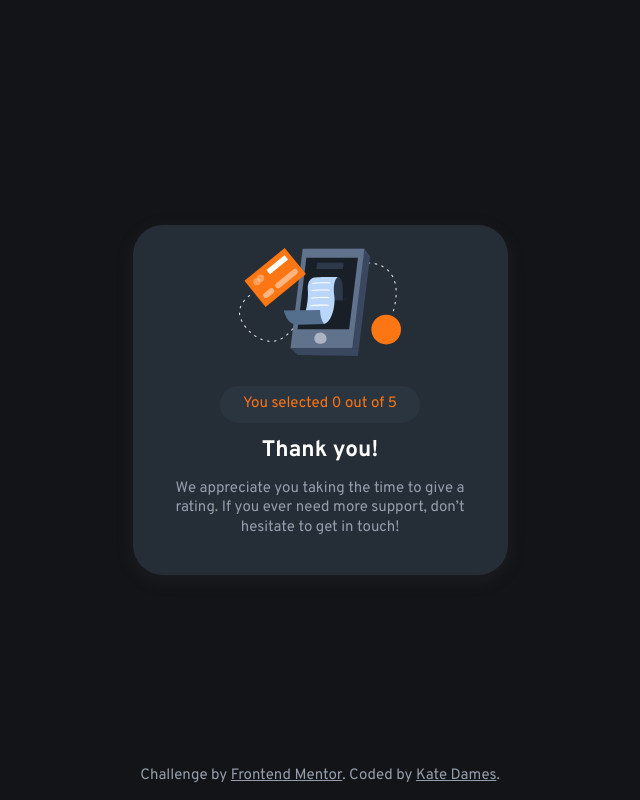
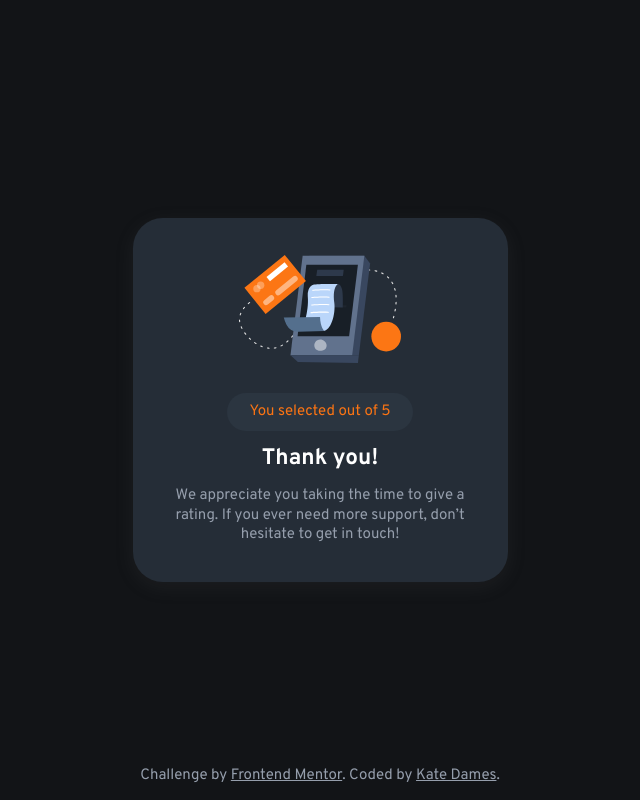
Before and after one commit to funficient/fem-rating-component, a plain HTML site: page index.html in a window 1280 px wide. Both pictures are taken after a click on the button "SUBMIT". Shown: the whole page, without its empty margins (320-960 px from the left). Drawn offline with Linux system fonts and the light colour scheme.

Commit message:
Remove default value

```diff
--- a/index.html
+++ b/index.html
@@ -41,7 +41,7 @@
 
     <div class="card hidden" id="thank-you">
       <img src="images/illustration-thank-you.svg" alt="thank you illustration">
-      <div class="vote-message">You selected <span id="rating">0</span> out of 5</div>
+      <div class="vote-message">You selected <span id="rating"></span> out of 5</div>
       <h1>Thank you!</h1>
       <p>We appreciate you taking the time to give a rating. If you ever need more support,
         don’t hesitate to get in touch!</p>
--- a/style.css
+++ b/style.css
@@ -195,7 +195,7 @@ ul {
 }
 .vote-response img {
   display: block;
-  margin: 0 auto 2rem;
+  margin: 1rem auto 2rem;
 }
 
 .vote-message {
```
